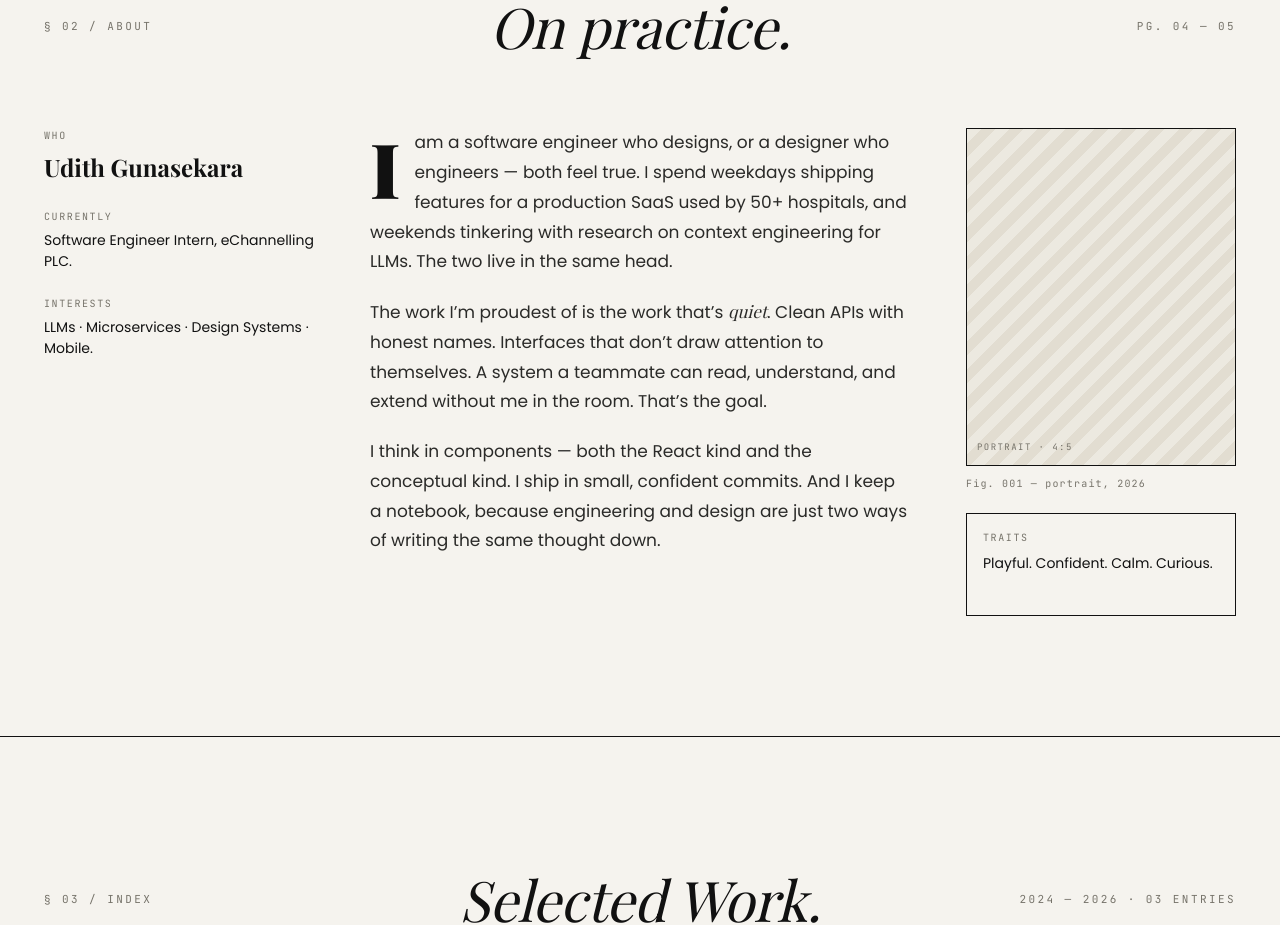
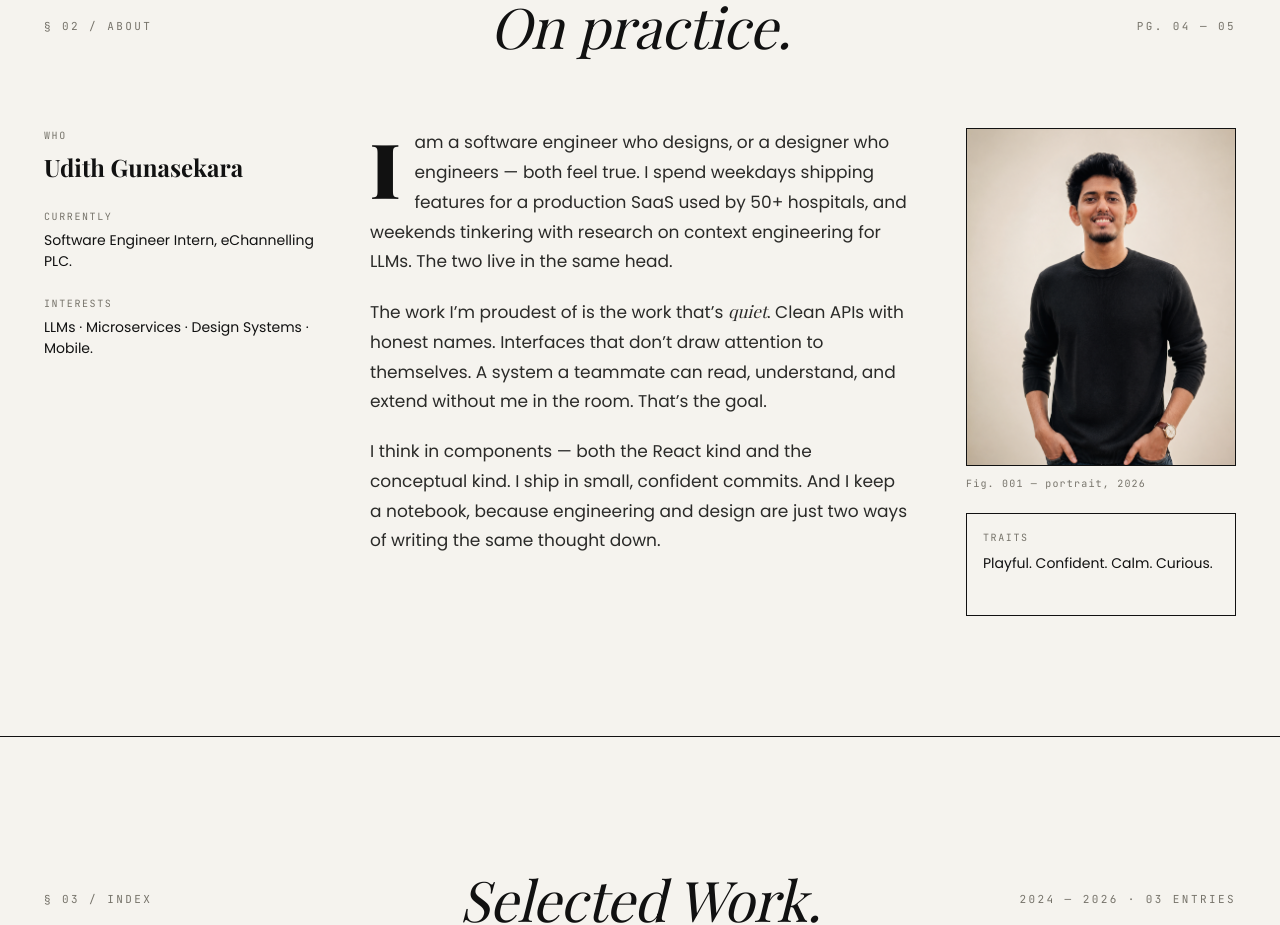
Before and after one commit to udithgunasekara/Portfolio_Website, a Next.js app: page / in a window 1280 px wide. Shown: the part 1920-2845 px from the top of the page. Built offline with nearby package versions, Linux system fonts and the light colour scheme.

Commit message:
added portait image

```diff
--- a/src/app/globals.css
+++ b/src/app/globals.css
@@ -211,12 +211,7 @@
 }
 .serif { font-family: var(--font-playfair); }
 .about .portrait {
-  background: repeating-linear-gradient(135deg, var(--paper-2) 0 10px, var(--rule-soft) 10px 20px);
   border: 1px solid var(--ink); aspect-ratio: 4/5; position: relative; overflow: hidden;
-}
-.about .portrait::after {
-  content: 'PORTRAIT · 4:5'; position: absolute; bottom: 10px; left: 10px;
-  font-family: var(--font-jetbrains); font-size: 9px; letter-spacing: .16em; color: var(--muted);
 }
 .about .cap {
   font-family: var(--font-jetbrains); font-size: 10px; color: var(--muted);
--- a/src/components/About.tsx
+++ b/src/components/About.tsx
@@ -1,3 +1,5 @@
+import Image from "next/image";
+import portraitImg from "@/app/portrait.png";
 import Reveal from "./Reveal";
 import SectionHeader from "./SectionHeader";
 
@@ -41,7 +43,9 @@
 
         <Reveal delay={2}>
           <aside>
-            <div className="portrait" />
+            <div className="portrait">
+              <Image src={portraitImg} alt="Portrait of Udith Gunasekara" fill style={{ objectFit: "cover" }} />
+            </div>
             <div className="cap">Fig. 001 — portrait, 2026</div>
             <div className="traits">
               <div className="k">Traits</div>
```
Also changed, not shown: src/app/portrait.png (added).
